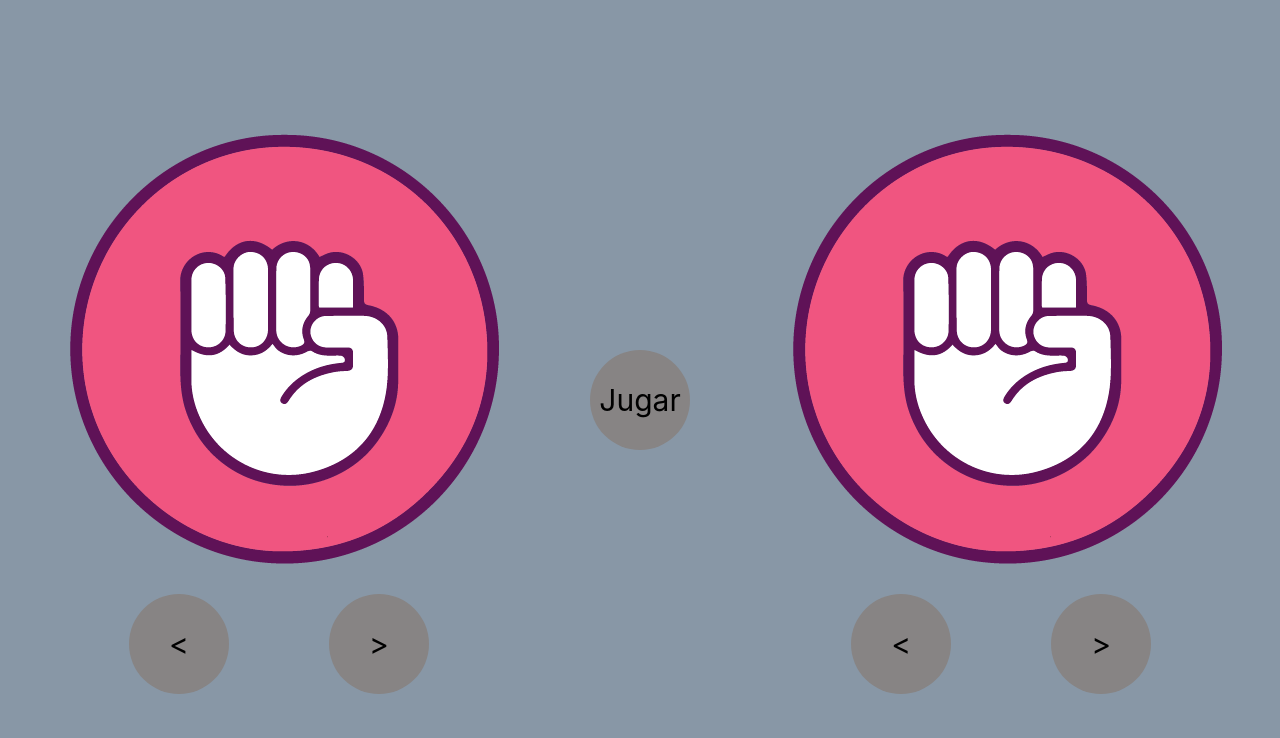
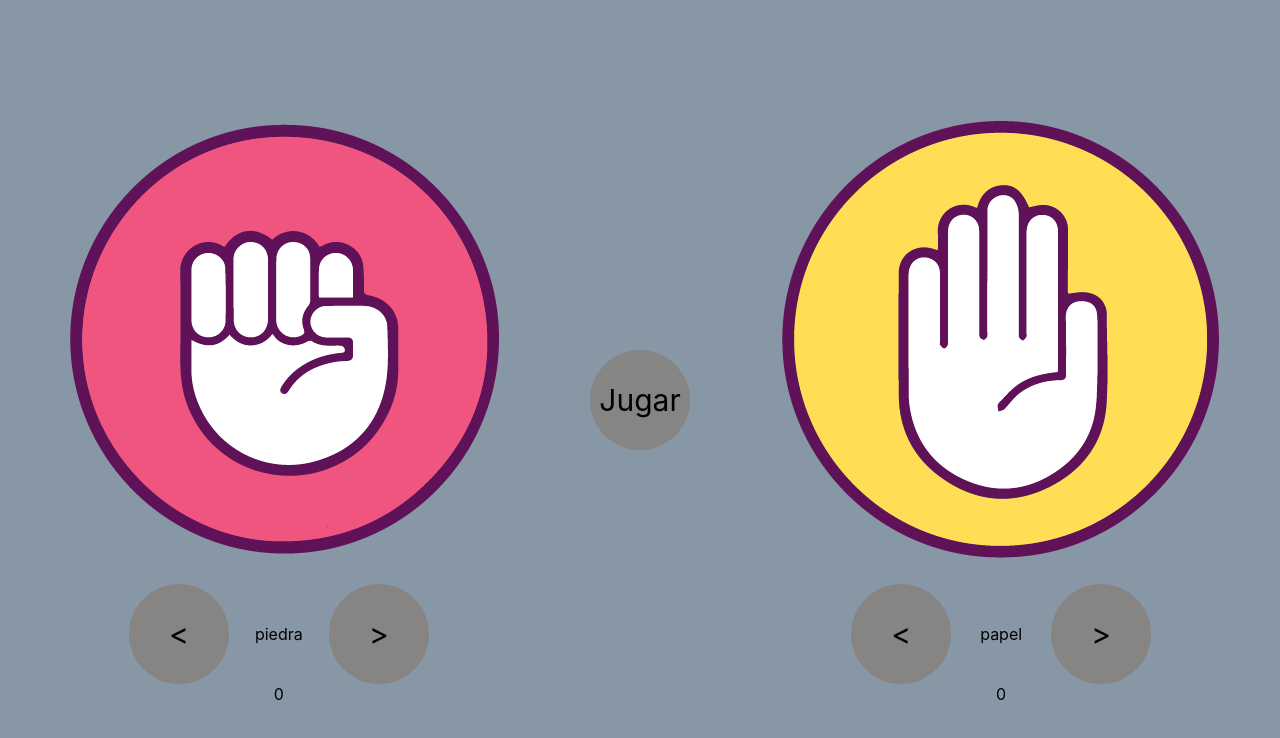
Before and after one commit to soniamogo/pptReact, a React (Create React App) app: page / in a window 1280 px wide. Shown: the top 738 px of the page. Built offline with nearby package versions, Linux system fonts and the light colour scheme.

Commit message:
ppt working

```diff
--- a/src/componentes/Boton/style.css
+++ b/src/componentes/Boton/style.css
@@ -7,4 +7,5 @@
     border-radius: 50%;
     background-color: rgb(135, 132, 132);
     font-size: 30px;
+    cursor:pointer;
 }
--- /dev/null
+++ b/src/componentes/Modal/index.js
@@ -0,0 +1,14 @@
+import React from 'react';
+import './style.css';
+
+const Modal = ({ganador, handleReset}) => {
+  return (
+    <div id="modal">
+        {ganador==='empate' && `El resultado es empate`}
+        {ganador!=='empate' && `El ganador es el ${ganador}`}
+        <div id="reset" onClick={handleReset} >Reset</div>
+    </div>
+  )
+}
+
+export default Modal
--- /dev/null
+++ b/src/componentes/Modal/style.css
@@ -0,0 +1,32 @@
+#modal{
+    position:absolute;
+    height:100vh;
+    width:100vw;
+    background-color: rgba(0,0,0,0.9);
+    color:white;
+    display:flex;
+    justify-content: center;
+    align-items: center;
+    font-size: 32px;
+    flex-direction: column;
+}
+
+#reset{
+    width:200px;
+    height:50px;
+    background-color: lightblue;
+    color:darkblue;
+    border-radius: 10px;
+    display:flex;
+    justify-content: center;
+    align-items: center;
+    margin-top:50px;
+    transition:all 0.5s ease;
+    cursor:pointer;
+}
+
+#reset:hover{
+    background-color: white;
+    width: 220px;
+    height:60px;
+}
--- a/src/componentes/Ppt/index.js
+++ b/src/componentes/Ppt/index.js
@@ -1,7 +1,8 @@
-import React, { Component } from 'react'
-import './style.css'
-import Selector from '../Selector'
-import Jugar from '../Jugar'
+import React, { Component } from 'react';
+import './style.css';
+import Selector from '../Selector';
+import Jugar from '../Jugar';
+import Modal from '../Modal';
 
 export default class Ppt extends Component {
   constructor(props) {
@@ -9,73 +10,71 @@ export default class Ppt extends Component {
     this.opciones = ['piedra', 'papel', 'tijera']
     this.state = {
        seleccion1: 'piedra',
-       seleccion2: 'papel'
+       seleccion2: 'papel',
+       ganadas1:0,
+       ganadas2:0,
+       ganador:''
     }
   }
 
   handleNext = (jugador) =>{
     if(jugador === 1){
-      console.log(this.state.seleccion1)
       var indice = this.opciones.indexOf(this.state.seleccion1)
-      console.log(indice)
       if(indice === 2) indice=0;
       else indice++
       this.setState({seleccion1:this.opciones[indice]})
-      console.log(this.state.seleccion1)
     }else{
-      console.log(this.state.seleccion2)
       var indice = this.opciones.indexOf(this.state.seleccion2)
-      console.log(indice)
       if(indice === 2) indice=0;
       else indice++
       this.setState({seleccion2:this.opciones[indice]})
-      console.log(this.state.seleccion2)
     }
   }
 
   handlePrev = (jugador) =>{
     if(jugador === 1){
-      console.log(this.state.seleccion1)
       var indice = this.opciones.indexOf(this.state.seleccion1)
-      console.log(indice)
       if(indice === 0) indice=2;
       else indice--
       this.setState({seleccion1:this.opciones[indice]})
-      console.log(this.state.seleccion1)
     }else{
-      console.log(this.state.seleccion2)
       var indice = this.opciones.indexOf(this.state.seleccion2)
-      console.log(indice)
       if(indice === 0) indice=2;
       else indice--
       this.setState({seleccion2:this.opciones[indice]})
-      console.log(this.state.seleccion2)
     }
   }
 
   jugada = () =>{
     var ganador = ''
+    let {ganadas1, ganadas2} = this.state;
+
     if(this.state.seleccion1 === 'tijera' && this.state.seleccion2 === 'papel' ||
        this.state.seleccion1 === 'piedra' && this.state.seleccion2 === 'tijera' ||
        this.state.seleccion1 === 'papel' && this.state.seleccion2 === 'piedra'){
         ganador = 'Jugador 1';
+        ganadas1++;
     }else if (this.state.seleccion2 === 'tijera' && this.state.seleccion1 === 'papel' ||
               this.state.seleccion2 === 'piedra' && this.state.seleccion1 === 'tijera' ||
               this.state.seleccion2 === 'papel' && this.state.seleccion1 === 'piedra'){
                 ganador = 'Jugador 2';
-              }else{
-                ganador = 'Empate'
-              }
-              console.log(ganador)
+                ganadas2++;
+    }else{
+        ganador = 'Empate'
+    }
+        // console.log(ganador)
+        this.setState({ganador, ganadas1, ganadas2})
   }
 
   render() {
+    const {seleccion1, seleccion2, ganador, ganadas1, ganadas2} = this.state;
     return (
       <div id='tablero'>
+        {ganador!=='' && <Modal ganador={ganador} handleReset={()=>{this.setState({ganador:'', seleccion1:'piedra', seleccion2:'papel'})}} />}
         <div id='jugadas'>
-            <Selector handleNext={this.handleNext} handlePrev={this.handlePrev} jugador='1' seleccion={this.state.seleccion1}/>
+            <Selector handleNext={this.handleNext} handlePrev={this.handlePrev} jugador={1} seleccion={seleccion1} ganadas={ganadas1}/>
             <Jugar jugada={this.jugada}/>
-            <Selector handleNext={this.handleNext} handlePrev={this.handlePrev} jugador='2' seleccion={this.state.seleccion2}/>
+            <Selector handleNext={this.handleNext} handlePrev={this.handlePrev} jugador={2} seleccion={seleccion2} ganadas={ganadas2}/>
         </div>
       </div>
     )
--- a/src/componentes/Ppt/style.css
+++ b/src/componentes/Ppt/style.css
@@ -5,6 +5,7 @@
     display: flex;
     flex-direction: column;
     justify-content: center;
+    position:relative;
 
 }
 
--- a/src/componentes/Selector/index.js
+++ b/src/componentes/Selector/index.js
@@ -7,16 +7,26 @@ import './style.css'
 
 
 
-const Selector = ({handleNext, handlePrev, jugador, seleccion}) => {
+const Selector = ({handleNext, handlePrev, jugador, seleccion, ganadas}) => {
+  const nextOption = () =>{
+    handleNext(jugador);
+  }
+
+  const prevOption = () =>{
+    handlePrev(jugador);
+  }
 
   return (
     <div id='jugador'>
-      <img src={Piedra}/>
+      {seleccion==='piedra' && <img src={Piedra}/>}
+      {seleccion==='papel' && <img src={Papel}/>}
+      {seleccion==='tijera' && <img src={Tijera}/>}
       <div id="botones">
-        <Boton content='<' handleclick={handlePrev} jugador={jugador}/>
-        <div id='opcion' onChange={seleccion}></div>
-        <Boton content='>' handleClick={handleNext} jugador={jugador}/>
+        <Boton content='<' handleClick={prevOption} />
+        <div id='opcion'>{seleccion}</div>
+        <Boton content='>' handleClick={nextOption} />
       </div>
+      <div>{ganadas}</div>
     </div>
 
 
```
Also changed, not shown: src/componentes/Boton/index.js (+2 -5 lines).
